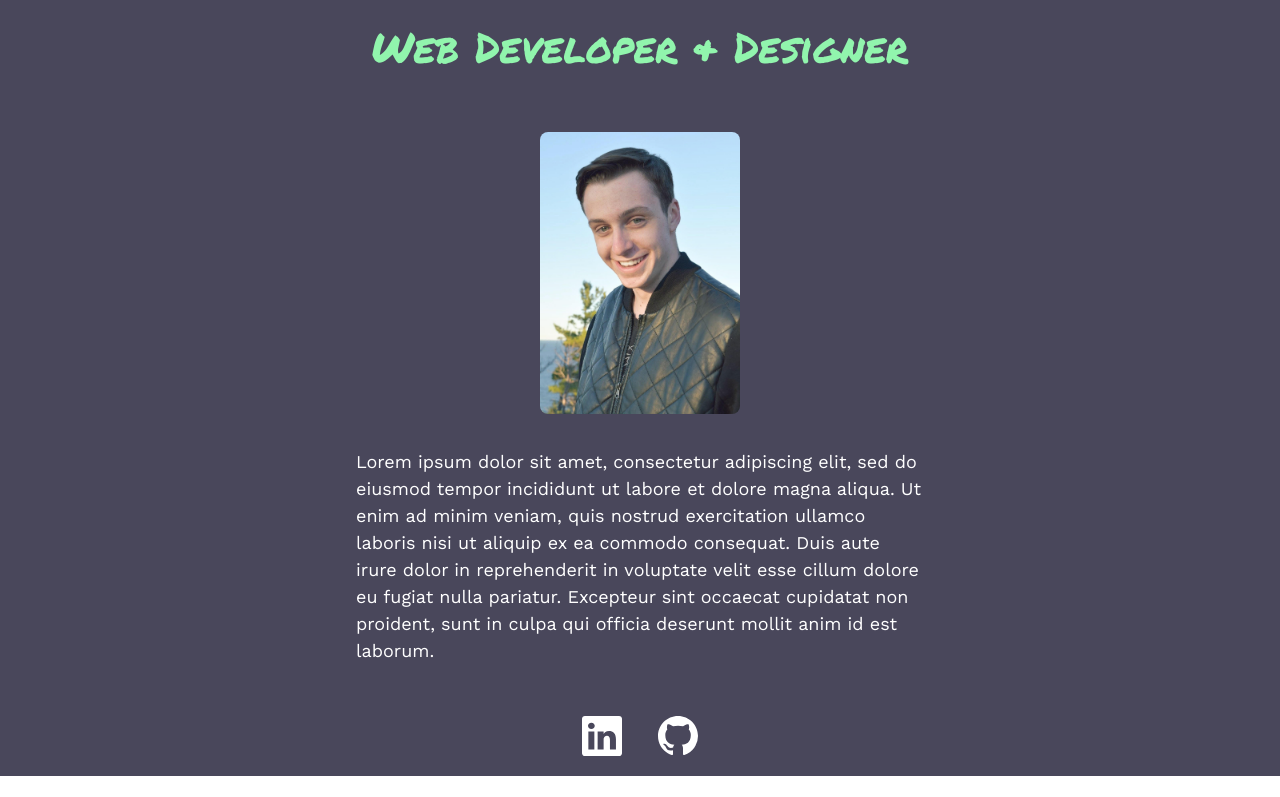
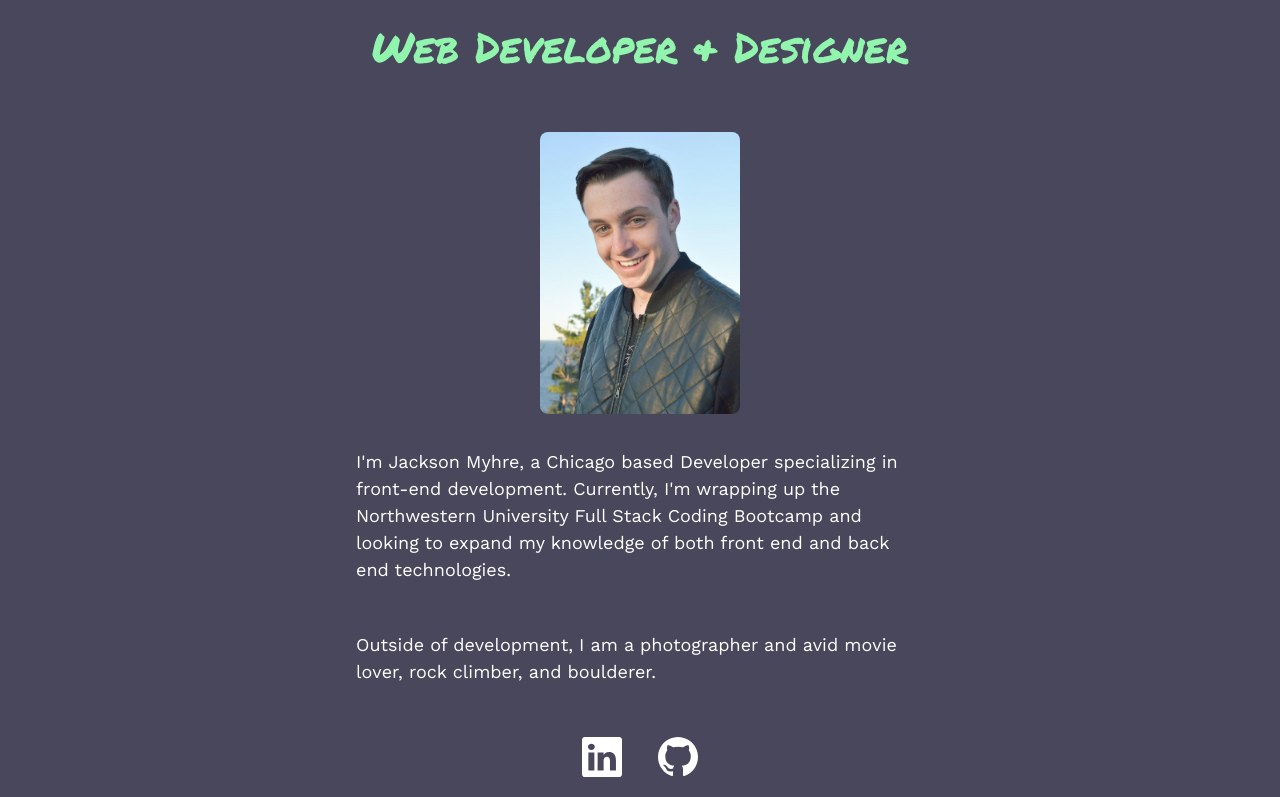
Before and after one commit to jack421myhre/react-portfolio, a React (Create React App) app: page / in a window 1280 px wide. Shown: the part 272-1069 px from the top of the page. Before the commit the page ends 1048 px from the top, so only its background shows below. Built offline with nearby package versions, Linux system fonts and the light colour scheme.

Commit message:
Updated about section

```diff
--- a/src/components/pages/Home.js
+++ b/src/components/pages/Home.js
@@ -18,7 +18,8 @@ function Home() {
 
                 <img className='headshot tilt-in-fwd-tr' src={headshot} alt='Professional headshot of Jackson Myhre' />
 
-                <p className='about-text text-focus-in'>Lorem ipsum dolor sit amet, consectetur adipiscing elit, sed do eiusmod tempor incididunt ut labore et dolore magna aliqua. Ut enim ad minim veniam, quis nostrud exercitation ullamco laboris nisi ut aliquip ex ea commodo consequat. Duis aute irure dolor in reprehenderit in voluptate velit esse cillum dolore eu fugiat nulla pariatur. Excepteur sint occaecat cupidatat non proident, sunt in culpa qui officia deserunt mollit anim id est laborum.</p>
+                <p className='about-text text-focus-in'>I'm Jackson Myhre, a Chicago based Developer specializing in front-end development. Currently, I'm wrapping up the Northwestern University Full Stack Coding Bootcamp and looking to expand my knowledge of both front end and back end technologies.</p>
+                <p className='about-text text-focus-in'>Outside of development, I am a photographer and avid movie lover, rock climber, and boulderer.</p>
 
             </div>
 
```
